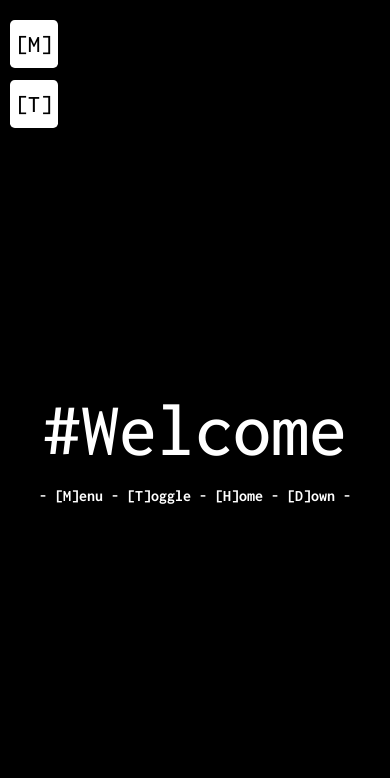
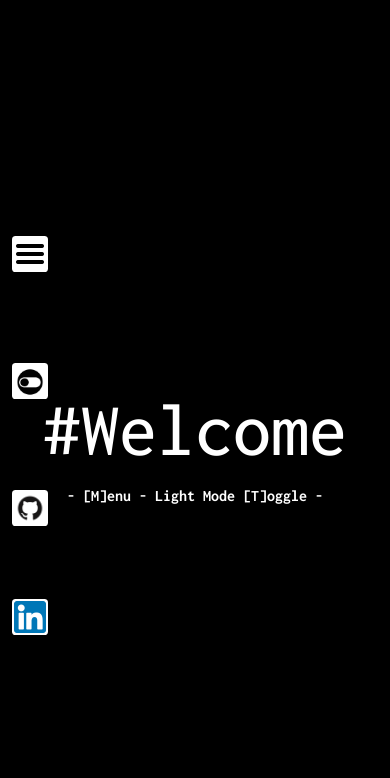
Before and after one commit to bathant702/portfolio, a website: page index.html in a window 390 px wide. Shown: the top 778 px of the page. Drawn offline with nearby package versions, Linux system fonts and the light colour scheme.

Commit message:
more improving layout and design. focused on putting letters as icons

```diff
--- a/css/styles.css
+++ b/css/styles.css
@@ -16,19 +16,20 @@ body {
 
 .section-title {
   font-size: 3.75rem;
-  margin: 0.75rem;
+  margin: 2rem;
 }
 
 /* the overlay (background) */
+/* overlay menu button*/
 #overlay-menu {
   position: fixed;
-  top: 20px;
-  right: 20px;
-  height: 4rem;
-  width: 4rem;
+  top: 28%;
+  right: 3%;
+  height: 2.75rem;
+  width: 2.75rem;
   background-color: #ffffff;
   color: rgb(0, 0, 0);
-  padding: 5px 5px;
+  padding: 2px;
   border: none;
   border-radius: 10%;
   font-size: 1.5rem;
@@ -42,19 +43,19 @@ body {
 /* view mode toggle*/
 #view-mode-toggle {
   position: fixed;
-  top: 100px;
-  right: 20px;
-  height: 4rem;
-  width: 4rem;
+  top: 43%;
+  right: 3%;
+  height: 2.75rem;
+  width: 2.75rem;
   background-color: #ffffff;
   color: rgb(0, 0, 0);
-  padding: 5px;
+  padding: 2px;
   border: none;
   border-radius: 10%;
   font-size: 1.5rem;
   transition: background-color 0.3s;
 }
-#overlay-menu:hover {
+#view-mode-toggle:hover {
   background-color: #464646;
   color: white;
 }
@@ -62,6 +63,45 @@ body {
 .light-mode {
   background-color: white;
   color: rgb(0, 0, 0);
+}
+
+/* social media*/
+#git-hub-icon {
+  position: fixed;
+  top: 58%;
+  right: 3%;
+  height: 2.75rem;
+  width: 2.75rem;
+  background-color: #ffffff;
+  color: rgb(0, 0, 0);
+  padding: 2px;
+  border: none;
+  border-radius: 10%;
+  font-size: 1.5rem;
+  transition: background-color 0.3s;
+}
+#git-hub-icon:hover {
+  background-color: #464646;
+  color: white;
+}
+
+#linkedin-icon {
+  position: fixed;
+  top: 71%;
+  right: 3%;
+  height: 2.75rem;
+  width: 2.75rem;
+  background-color: #ffffff;
+  color: rgb(0, 0, 0);
+  padding: 2px;
+  border: none;
+  border-radius: 10%;
+  font-size: 1.5rem;
+  transition: background-color 0.3s;
+}
+#linkedin-icon:hover {
+  background-color: #464646;
+  color: white;
 }
 
 /* close button position */
@@ -178,14 +218,6 @@ ul li::before {
   align-items: center;
 }
 
-/*icons*/
-.icons {
-  border-radius: 10%;
-  height: 75px;
-  width: 75px;
-}
-
-
 
 @media screen and (max-width: 800px) {
   /* section formatting */
@@ -227,17 +259,34 @@ ul li::before {
   /* buttons */
   #overlay-menu {
     position: fixed;
-    left: 10px;
-    height: 3rem;
-    width: 3rem;
+    top: 28%;
+    left: 3%;
+    height: 2.25rem;
+    width: 2.25rem;
   }
 
   #view-mode-toggle {
     position: fixed;
-    top: 80px;
-    left: 10px;
-    height: 3rem;
-    width: 3rem;
+    top: 43%;
+    left: 3%;
+    height: 2.25rem;
+    width: 2.25rem;
+  }
+
+  #git-hub-icon {
+    position: fixed;
+    top: 58%;
+    left: 3%;
+    height: 2.25rem;
+    width: 2.25rem;
+  }
+
+  #linkedin-icon {
+    position: fixed;
+    top: 71%;
+    left: 3%;
+    height: 2.25rem;
+    width: 2.25rem;
   }
 
 }
--- a/index.html
+++ b/index.html
@@ -24,9 +24,14 @@
     <!-- splash page -->
     <section class="splash-page" id="splash">
       <!-- Nav Overlay menu -->
-      <button id="overlay-menu">[M]</button>
+      <img id="overlay-menu" src="./imgs/h-menu.png">
       <!-- light-mode toggle -->
-      <button id="view-mode-toggle">[T]</button>
+      <img id="view-mode-toggle" src="./imgs/toggle-icon.jpeg">
+      <!-- professional links -->
+      <a href="https://github.com/bathant702">
+        <img id="git-hub-icon" src="./imgs/github-logo.png" alt="Git-hub"/></a>
+    <a href="https://www.linkedin.com/in/timothy-bathan-437347223/">
+        <img id="linkedin-icon" src="./imgs/linkedin.png" alt="LinkedIn"/></a>
       <!-- overlay navigation -->
       <div class="overlay" id="myOverlay">
         <!-- Button to close the overlay navigation -->
@@ -35,29 +40,32 @@
         >
         <!-- Overlay content -->
         <div class="overlay-content">
-          <a href="#bio" id="menu-link1">Bio</a>
-          <a href="#resume" id="menu-link2">Resume</a>
-          <a href="#resources" id="menu-link3">Resources</a>
+          <a href="#bio" id="menu-link1">#About_Me</a>
+          <a href="#resume" id="menu-link2">#Resume</a>
+          <a href="#resources" id="menu-link3">#Resources</a>
         </div>
       </div>
 
       <div class="container">
         <h1 class="section-title">#Welcome</h1>
-        <p>- [M]enu - [T]oggle - [H]ome - [D]own -</p>
+        <p>- [M]enu - Light Mode [T]oggle -</p>
       </div>
     </section>
 
     <!-- bio info -->
     <section class="bio-section" id="bio">
       <h1 class="section-title">#0.1 About_Me</h1>
+
       <div class="container">
         <div class="row">
           <div class="col bio-format">
             <p>
-              Hello and welcome. My name is Tim Bathan and I enjoy creating things. My interests for web development goes as far back as the 90s-00s, when code new and Flash games were at their peak. After being taught the basics of HTML and CSS, I always found myself exploring and tinkering with their code, finding out why it displayed "this" component or where "that" component was being stored.
-
+              Hello and welcome. My name is Tim Bathan and I make stuff. My interests for web development goes as far back as the 90s-00s, when code new and Flash games were at their peak. After being taught the basics of HTML and CSS, I always found myself exploring and tinkering with their code, finding out why it displayed "this" component or where "that" component was being stored.
+             </p>
+             <p>
               Fast-forward to today: I am a recently graduated General Assembly student from the Full Immersive Software Engineering course. While I've only had a taste of what I can do, my projects reflect my views on web development: passionate, practical, and a bit of fun.
-
+            </p>
+            <p>
               Here are some of the technologies I've used in creating my projects:
               <ul>
                 <li>Frontend</li>
@@ -78,7 +86,7 @@
                   </ul>
                 </li>
               </ul>
-
+            </p>
           </div>
           <div class="col resume-font">This should be a picture of me.</div>
         </div>
@@ -91,7 +99,7 @@
       <div class="container">
         <div class="row">
           <div class="col-sm-6 resume-format">
-            <h5>#Professional_History</h5>
+            <h5>#0.2.1 Professional_History</h5>
             <ul>
               <li>Frontend</li>
               <ul>
@@ -113,7 +121,7 @@
             </ul>
           </div>
           <div class="col-sm-6 resume-format">
-            <h5>#0.2.5 Projects</h5>
+            <h5>#0.2.2 Projects</h5>
             <ul>
               <li id="project-link-1"><a href="../shiritori_upgrade/shiritori-game.html">#Shiritori</a></li>
               <li id="project-link-2">#Java-fidget</li>
@@ -147,14 +155,9 @@
             </ul>
           </div>
           <div class="col-sm-6 contact-format">
-            <h5>#Lets_Chat</h5>
+            <h5>#Lets_Connect</h5>
             <div>
-              <a href="bathant702nv@gmail.com"
-                ><img class="icons" src="./Imgs/red-email.webp" alt="email"
-              /></a>
-              <a href="https://www.linkedin.com/in/timothy-bathan-437347223/"
-                ><img class="icons" src="./Imgs/linkedin.png" alt="LinkedIn"
-              /></a>
+
             </div>
           </div>
         </div>
```
Also changed, not shown: imgs/github-logo.png (added), imgs/h-menu.png (added), imgs/toggle-icon.jpeg (added).
